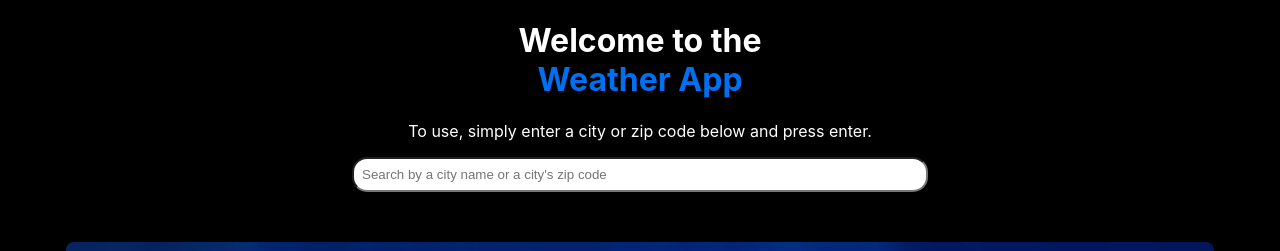
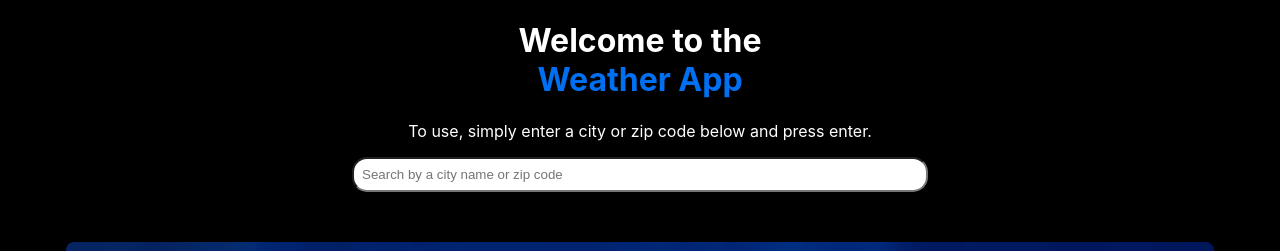
Before and after one commit to WesloTheWeb/weatherApp, a Next.js app: page / in a window 1280 px wide. Shown: the top 251 px of the page. Built offline with nearby package versions, Linux system fonts and the light colour scheme; no server answers.

Commit message:
changes and API data added

```diff
--- a/src/components/ForeCastCard/ForeCastCard.js
+++ b/src/components/ForeCastCard/ForeCastCard.js
@@ -1,10 +1,10 @@
 import React from 'react';
 import classes from './ForeCastCard.module.css';
 
-const { forecastCard, cityBlock, weatherBlock, weatherBlockDetails } = classes;
+const { forecastCard, cityBlock, conditionContainer, weatherBlock, weatherBlockDetails } = classes;
 
 const ForeCastCard = (
-    { city, state, country, weatherFahrenheight, weatherCelsius, feelsLikeF, feelsLikeC, timeZone, aqCarbonLevels,
+    { city, state, country, conditions, conditionImg, weatherFahrenheight, weatherCelsius, feelsLikeF, feelsLikeC, timeZone, aqCarbonLevels, sunrise, sunset,
         aqOxygenLevels, humidity, visMiles, visKM }) => {
     return (
         <div className={forecastCard}>
@@ -12,9 +12,15 @@ const ForeCastCard = (
                 <h2>{city}, {state}</h2>
                 <span>{country}</span>
                 <div>
-                    <p>The local date and time for this area is {timeZone}. Visibility is currently {visMiles} miles / {visKM} kilometers</p>
+                    <p>The local date and time for this area is {timeZone.toString()} . Visibility is currently {visMiles} miles / {visKM} kilometers</p>
                     <h4>Feels like...</h4>
                     <p>{feelsLikeF}°F | {feelsLikeC}°C</p>
+                    <div className={conditionContainer}>
+                        <p>Current conditions: <b>{conditions}</b></p>
+                        <img src={`${conditionImg}`} alt="clouds" />
+                        <p>Sunrise is at {sunrise} </p>
+                        <p>Sunset is at {sunset}</p>
+                    </div>
                 </div>
             </section>
             <section className={weatherBlock}>
--- a/src/components/ForeCastCard/ForeCastCard.module.css
+++ b/src/components/ForeCastCard/ForeCastCard.module.css
@@ -1,3 +1,7 @@
+.conditionContainer {
+    display: flex;
+}
+
 .forecastCard {
     display: flex;
     justify-content: space-between;
--- a/src/containers/ForeCast/ForeCast.js
+++ b/src/containers/ForeCast/ForeCast.js
@@ -4,21 +4,26 @@ import Instructions from '../../components/Instructions/Instructions';
 import ForeCastCard from '../../components/ForeCastCard/ForeCastCard';
 import classes from './ForeCast.module.css';
 
-// import UpcomingForeCastCard from '../../components/UpcomingForceCastCard/UpcomingForeCastCard';
+import UpcomingForeCastCard from '../../components/UpcomingForceCastCard/UpcomingForeCastCard';
 
 const { forecastContainer, upcomingGrid } = classes;
 
 const ForeCast = (props) => {
 
-    const { weather } = useContext(QueryContext);
+    const { weather, location } = useContext(QueryContext);
 
+    console.log('###')
     return (
         <section className={forecastContainer}>
             {(typeof weather.location != 'undefined') ? (
                 <>
                     <ForeCastCard
                         city={weather.location.name}
+                        conditions={weather.current.condition.text}
+                        conditionImg={weather.current.condition.icon}
                         state={weather.location.region}
+                        // sunrise={location.astronomy.astro.sunrise}
+                        // sunset={weather.astronomy.astro.sunset}
                         country={weather.location.country}
                         weatherFahrenheight={weather.current.temp_f}
                         weatherCelsius={weather.current.temp_c}
--- a/src/containers/LocationInput/LocationInput.js
+++ b/src/containers/LocationInput/LocationInput.js
@@ -1,4 +1,4 @@
-import React, { useContext } from 'react';
+import React, { useContext, useEffect } from 'react';
 import { QueryContext } from '../../context/QueryContext';
 import classes from './LocationInput.module.css';
 
@@ -12,7 +12,21 @@ const LocationInput = (props) => {
         q: 53222,
     }
 
-    const { setQuery, query, setWeather } = useContext(QueryContext);
+    // useEffect(() => {
+    //     // Update the document title using the browser API
+    //     // fetch(`${api.baseURL}forecast.json?key=${api.apiKey}&q=53222}&aqi=yes`)
+    //     fetch('https://api.weatherapi.com/v1/astronomy.json?key=198d594d4a1b41de9fb222710210811&q=53222&dt=2022-08-20')
+    //     .then(res => res.json())
+    //     .then(result => {
+    //         setWeather(result);
+    //         setQuery('');
+    //         console.log(result);
+    //     });
+    // }, []);
+
+    //TODO: Make separate call link for astronmoy
+
+    const { setQuery, query, setWeather, setLocation, location } = useContext(QueryContext);
 
     const handleQuery = (evnt) => {
         if (evnt.key === 'Enter') {
@@ -23,6 +37,12 @@ const LocationInput = (props) => {
                     setQuery('');
                     console.log(result);
                 });
+            fetch('https://api.weatherapi.com/v1/astronomy.json?key=198d594d4a1b41de9fb222710210811&q=53222&dt=2022-08-20')
+                .then(res => res.json())
+                .then(results => {
+                    // setLocation(results);
+                    console.log(results);
+                });
         }
     };
 
@@ -30,7 +50,7 @@ const LocationInput = (props) => {
         <div className={inputContainer}>
             <input
                 type="text"
-                placeholder="Search by a city name or a city's zip code"
+                placeholder="Search by a city name or zip code"
                 onChange={e => setQuery(e.target.value)}
                 value={query}
                 onKeyPress={handleQuery} />
```
Also changed, not shown: package.json (line endings or trailing spaces), pages/index.js (line endings or trailing spaces), 1 other file (tests, documents, lock files or other folders).
